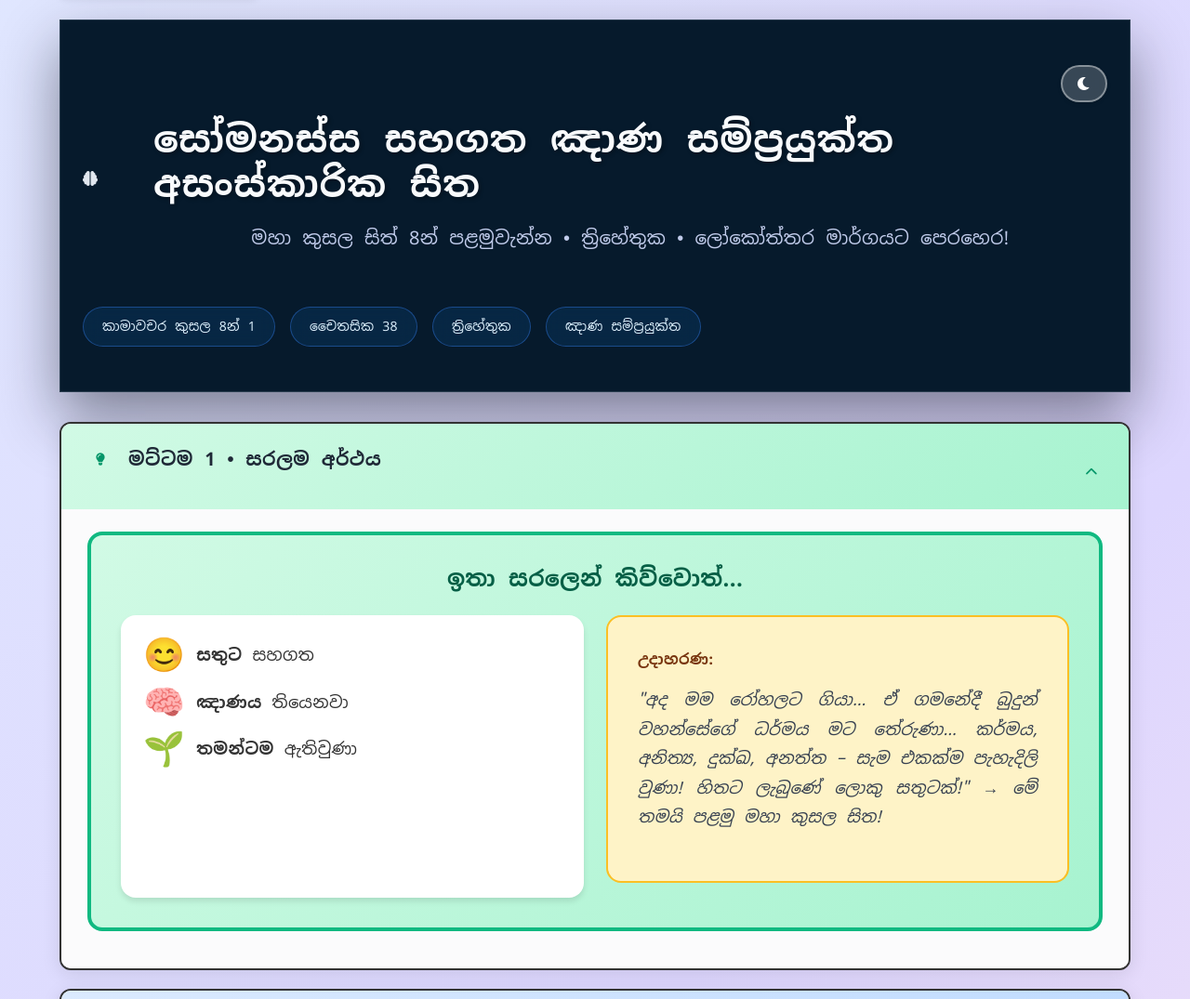
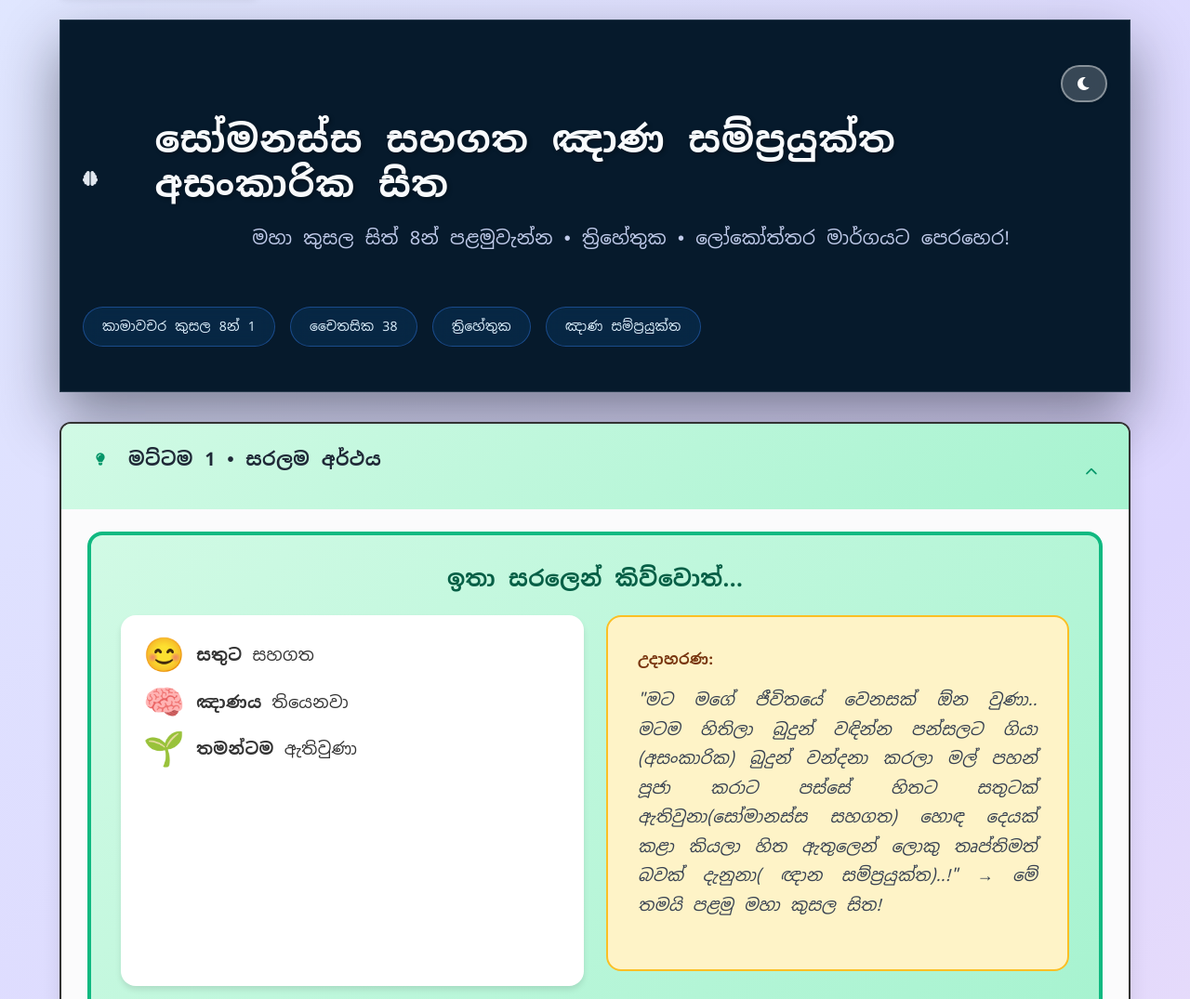
Before and after one commit to hmkavindu/sith89, a website: page citta-13-detailed-page.html in a window 1280 px wide. Shown: the part 80-1155 px from the top of the page at 93% size. Drawn offline with Linux system fonts and the light colour scheme.

Commit message:
Update Citta 13 example and Kusala Citta 8 summary

```diff
--- a/citta-13-detailed-page.html
+++ b/citta-13-detailed-page.html
@@ -770,7 +770,8 @@
                     <i class="fas fa-brain hero-icon"></i>
                     <div>
                         <h1 class="hero-title">
-                            සෝමනස්ස සහගත ඤාණ සම්ප්‍රයුක්ත අසංස්කාරික සිත
+                            සෝමනස්ස සහගත ඤාණ සම්ප්‍රයුක්ත අසංකාරික
+ සිත
                         </h1>
                         <p class="hero-subtitle">මහා කුසල සිත් 8න් පළමුවැන්න • ත්‍රිහේතුක • ලෝකෝත්තර මාර්ගයට පෙරහෙර!</p>
                     </div>
@@ -814,10 +815,9 @@
                         <div class="content-box yellow">
                             <p class="font-bold text-yellow-900 mb-3">උදාහරණ:</p>
                             <p class="italic leading-relaxed text-lg text-gray-700">
-                                "අද මම රෝහලට ගියා…
-                                ඒ ගමනේදී බුදුන් වහන්සේගේ ධර්මය මට තේරුණා…
-                                කර්මය, අනිත්‍ය, දුක්ඛ, අනත්ත – සැම එකක්ම පැහැදිලි වුණා!
-                                හිතට ලැබුණේ ලොකු සතුටක්!"
+                                "මට මගේ ජීවිතයේ වෙනසක් ඕන වුණා..
+මටම හිතිලා බුදුන් වඳින්න පන්සලට ගියා (අසංකාරික)
+බුදුන් වන්දනා කරලා මල් පහන් පූජා කරාට පස්සේ හිතට සතුටක් ඇතිවුනා(සෝමානස්ස සහගත) හොඳ දෙයක් කළා කියලා හිත ඇතුලෙන් ලොකු තෘප්තිමත් බවක් දැනුනා( ඥාන සම්ප්‍රයුක්ත)..!"
                                 → මේ තමයි පළමු මහා කුසල සිත!
                             </p>
                         </div>
```
Also changed, not shown: kusala-citta-8.html (+3 -2 lines).
